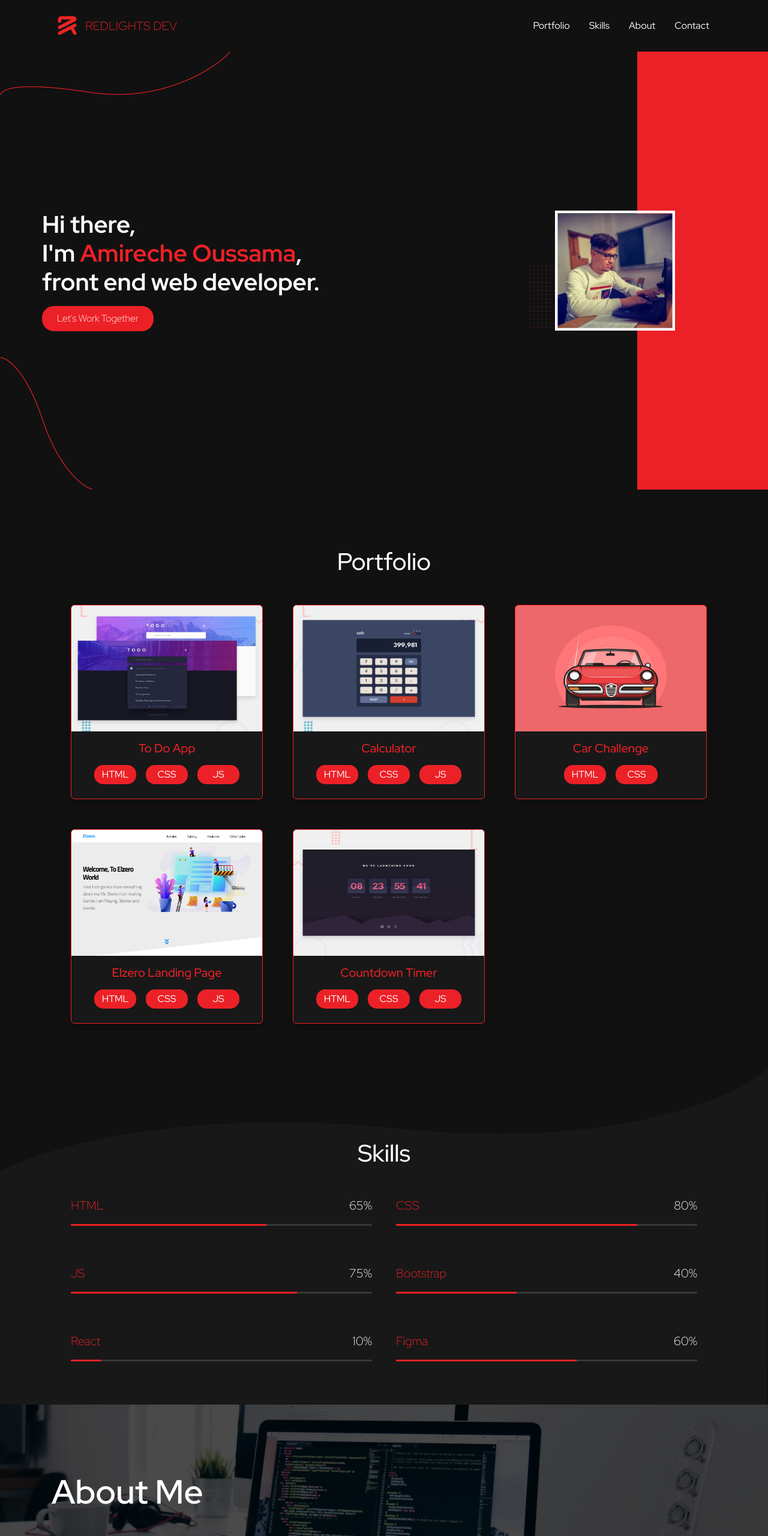
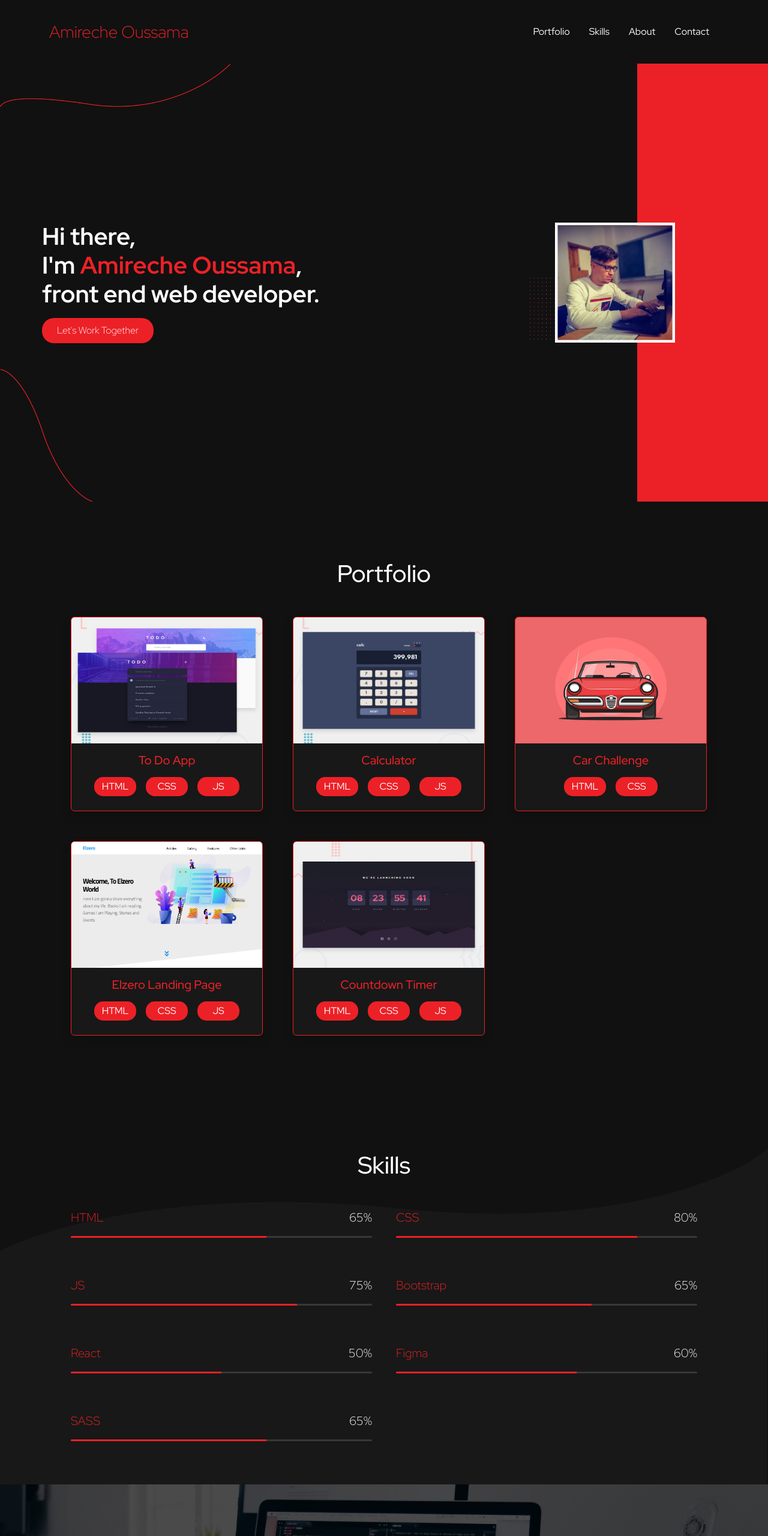
Before and after one commit to OussamaAmireche/OussamaAmireche.github.io, a plain HTML site: page index.html in a window 1280 px wide. Shown: the top 2560 px of the page at 60% size. Drawn offline with Linux system fonts and the light colour scheme; files whose address does not match are found by name.

Commit message:
some updates

```diff
--- a/index.html
+++ b/index.html
@@ -4,12 +4,12 @@
     <meta charset="UTF-8">
     <meta http-equiv="X-UA-Compatible" content="IE=edge">
     <meta name="viewport" content="width=device-width, initial-scale=1.0">
-    <title>Redlights Development</title>
-    <meta name="description" content="I'm Oussama From Redlights Development, i'm a front-end web developer experienced in developing secure web apps">
-    <meta name="keywords" content="HTML, CSS, JS, Web Development, redlights">
+    <title>Amireche Oussama</title>
+    <meta name="description" content="I'm Oussama, i'm a front-end web developer experienced in developing secure web apps">
+    <meta name="keywords" content="HTML, CSS, JS, Web Development">
     <link rel="stylesheet" href="css/bootstrap.min.css">
     <link rel="stylesheet" href="css/all.min.css">
-    <link rel="stylesheet" href="css/redlights.css">
+    <link rel="stylesheet" href="css/index.css">
     <link rel="icon" type="image/png" sizes="32x32" href="./images/LOGO_bg_white_without_name.png">
     <link rel="preconnect" href="https://fonts.googleapis.com">
     <link rel="preconnect" href="https://fonts.gstatic.com" crossorigin>
@@ -18,10 +18,7 @@
 <body>
     <nav class="navbar navbar-expand-lg navbar-dark">
         <div class="container">
-            <a class="navbar-brand d-flex align-items-center fw-light" href="#">
-                <img src="images/LOGO.png" alt="" width="60" class="d-inline-block align-text-top">
-                REDLIGHTS DEV
-              </a>
+            <a class="navbar-brand d-flex align-items-center fw-light py-4 fs-3" href="#">Amireche Oussama</a>
             <button class="navbar-toggler" type="button" data-bs-toggle="collapse" data-bs-target="#navbarSupportedContent" aria-controls="navbarSupportedContent" aria-expanded="false" aria-label="Toggle navigation">
             <span class="navbar-toggler-icon"></span>
             </button>
@@ -158,19 +155,19 @@
                 <div class="skill mb-4">
                     <div class="row d-flex justify-content-between">
                         <p class="fs-5 fw-light" style="width: fit-content; color: var(--red-color);">Bootstrap</p>
-                        <p class="fs-5 fw-light" style="width: fit-content;">40%</p>
+                        <p class="fs-5 fw-light" style="width: fit-content;">65%</p>
                     </div>
                     <div class="progress" style="height: 3px; background-color: var(--light-black-color);">
-                        <div class="progress-bar" role="progressbar" style="width: 40%; background-color: var(--red-color);" aria-valuenow="25" aria-valuemin="0" aria-valuemax="100"></div>
+                        <div class="progress-bar" role="progressbar" style="width: 65%; background-color: var(--red-color);" aria-valuenow="25" aria-valuemin="0" aria-valuemax="100"></div>
                     </div>
                 </div>
                 <div class="skill mb-4">
                     <div class="row d-flex justify-content-between">
                         <p class="fs-5 fw-light" style="width: fit-content; color: var(--red-color);">React</p>
-                        <p class="fs-5 fw-light" style="width: fit-content;">10%</p>
+                        <p class="fs-5 fw-light" style="width: fit-content;">50%</p>
                     </div>
                     <div class="progress" style="height: 3px; background-color: var(--light-black-color);">
-                        <div class="progress-bar" role="progressbar" style="width: 10%; background-color: var(--red-color);" aria-valuenow="25" aria-valuemin="0" aria-valuemax="100"></div>
+                        <div class="progress-bar" role="progressbar" style="width: 50%; background-color: var(--red-color);" aria-valuenow="25" aria-valuemin="0" aria-valuemax="100"></div>
                     </div>
                 </div>
                 <div class="skill mb-4">
@@ -180,6 +177,15 @@
                     </div>
                     <div class="progress" style="height: 3px; background-color: var(--light-black-color);">
                         <div class="progress-bar" role="progressbar" style="width: 60%; background-color: var(--red-color);" aria-valuenow="25" aria-valuemin="0" aria-valuemax="100"></div>
+                    </div>
+                </div>
+                <div class="skill mb-4">
+                    <div class="row d-flex justify-content-between">
+                        <p class="fs-5 fw-light" style="width: fit-content; color: var(--red-color);">SASS</p>
+                        <p class="fs-5 fw-light" style="width: fit-content;">65%</p>
+                    </div>
+                    <div class="progress" style="height: 3px; background-color: var(--light-black-color);">
+                        <div class="progress-bar" role="progressbar" style="width: 65%; background-color: var(--red-color);" aria-valuenow="25" aria-valuemin="0" aria-valuemax="100"></div>
                     </div>
                 </div>
             </div>
@@ -198,8 +204,8 @@
         <div class="container p-5">
             <div class="h1 mx-auto mb-4" style="width: fit-content;">Contact Me</div>
             <div class="row d-flex justify-content-center mx-auto p-3 mb-2" style="width: fit-content;">
-                <i class="fab fa-facebook-f fs-5 mb-2"><a href="https://www.facebook.com/redlights.dev" target="_blank"></a></i>
-                <i class="fa-brands fa-instagram fs-5 mb-2"><a href="https://www.instagram.com/redlights.dev/" target="_blank"></a></i>
+                <i class="fab fa-facebook-f fs-5 mb-2"><a href="https://www.facebook.com/amireche.oussama/" target="_blank"></a></i>
+                <i class="fa-brands fa-instagram fs-5 mb-2"><a href="https://www.instagram.com/gus__fr__/" target="_blank"></a></i>
                 <i class="fa-brands fa-github fs-5 mb-2"><a href="https://github.com/OussamaAmireche" target="_blank"></a></i>
                 <i class="fa-brands fa-linkedin-in fs-5 mb-2"><a href="https://www.linkedin.com/in/oussama-amireche-a44409242/" target="_blank"></a></i>
             </div>
@@ -209,7 +215,7 @@
             </div>
             <div class="row d-flex align-items-center mx-auto" style="width: fit-content;">
                 <i class="fa-regular fa-envelope px-0" style="width: fit-content;"></i>
-                <p class="mb-0" style="width: fit-content;">redlights.dev@gmail.com</p>
+                <p class="mb-0" style="width: fit-content;">oussama.amireche@univ-constantine2.dz</p>
             </div>
         </div>
     </div>
--- a/sitemap.xml
+++ b/sitemap.xml
@@ -1,6 +1,6 @@
 <?xml version="1.0" encoding="utf-8"?><!--Generated by Screaming Frog SEO Spider 16.7-->
 <urlset xmlns="http://www.sitemaps.org/schemas/sitemap/0.9">
   <url>
-    <loc>http://redlightsdev.me/</loc>
+    <loc>http://oussamaamireche.me/</loc>
   </url>
 </urlset>
```
Also changed, not shown: css/index.css (renamed from css/redlights.css), 1 other file.
